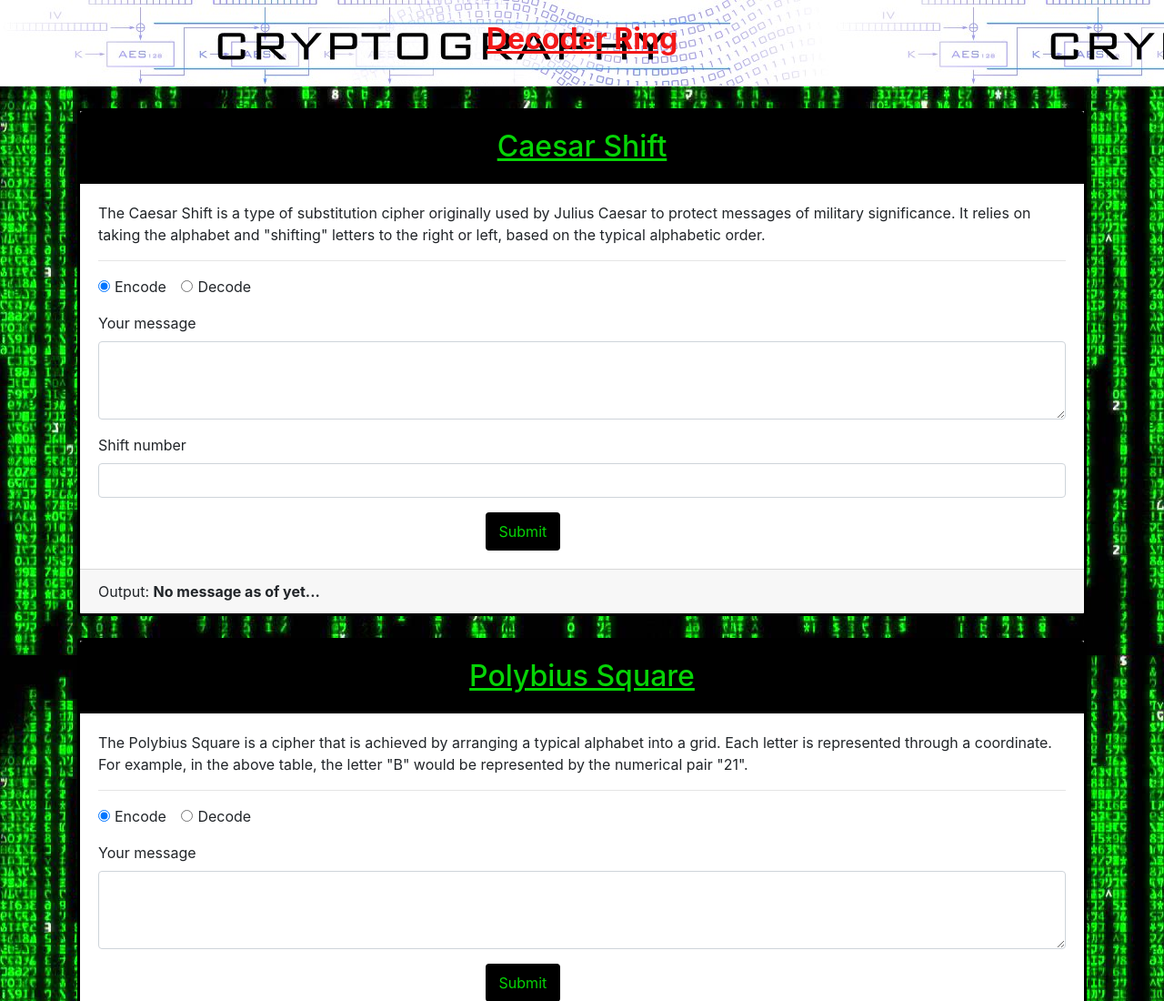
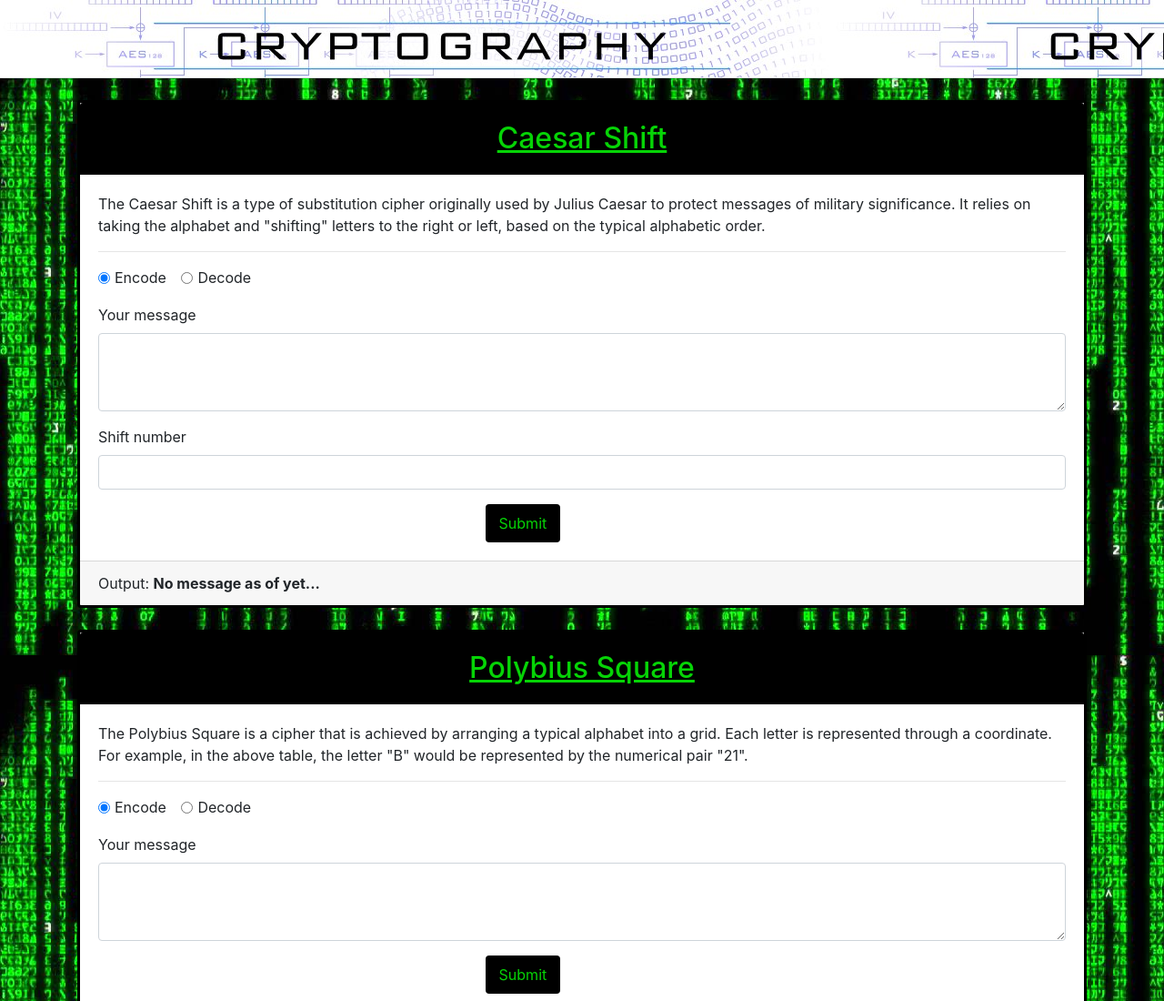
Before and after one commit to Code-Life-Hub/Decryption-Encryption-WebPage, a website: page index.html in a window 1280 px wide. Shown: the top 1100 px of the page at 91% size. Drawn offline with nearby package versions, Linux system fonts and the light colour scheme.

Commit message:
Final edition Patch update to bootstrap

```diff
--- a/index.html
+++ b/index.html
@@ -17,7 +17,7 @@
 
     <style>
       body {
-        background-image: url("/IMG-1.jpg");
+        background-image: url("/IMG-1.jpg") !important;
       }
       /* Added styles for the header */
 
@@ -28,14 +28,10 @@
       }
 
       a.text-light.nav-link.active {
-        font-size: xx-large;
-        font-weight: bold;
-        text-decoration: underline !important;
-        color: rgb(243, 24, 24) !important;
+        color: white;
       }
 
       .row.align-items-center {
-        background-color: black;
         color: rgb(6, 212, 6);
         background-image: url("/Decoder-Ring-Banner.jpg");
       }
@@ -80,9 +76,7 @@
     <header class="container-fluid bg-light border-bottom text-light bg-dark">
       <nav class="row align-items-center">
         <h1 class="h4 p-3">
-          <a class="text-light nav-link active" href="index.html"
-            >Decoder Ring</a
-          >
+          <a class="text-light nav-link active" href="index.html">.</a>
         </h1>
       </nav>
     </header>
```
